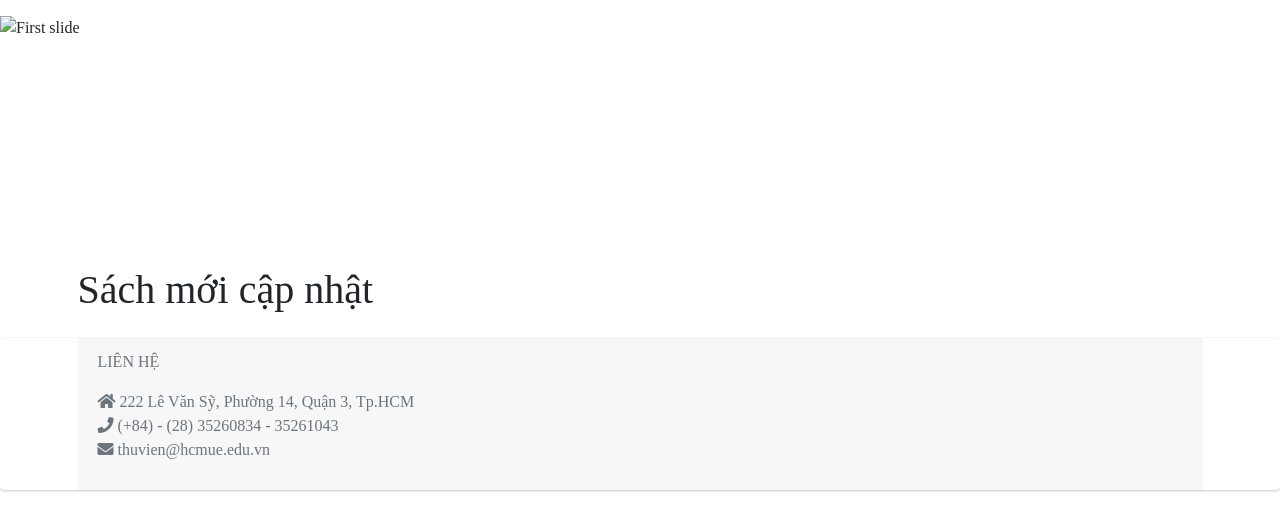
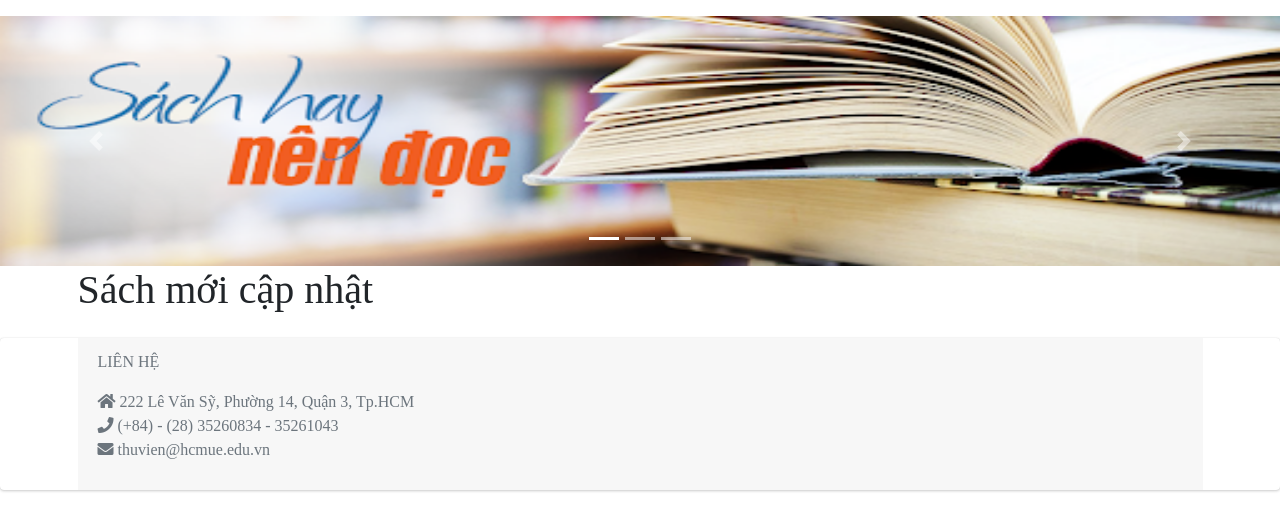
Before and after one commit to huytht/LibraryManagement, a PHP site: page / in a window 1280 px wide. Shown: the part 66-572 px from the top of the page. Run offline with PHP 8.4, Linux system fonts and the light colour scheme; data that the repository does not hold is empty; some libraries are stand-ins or nearby versions; some web fonts are replaced.

Commit message:
update-slide

```diff
--- a/blocks/slide.php
+++ b/blocks/slide.php
@@ -6,13 +6,13 @@
     </ol>
     <div class="carousel-inner">
         <div class="carousel-item active">
-            <img class="d-block w-100" src="http://via.placeholder.com/1920x530" alt="First slide">
+            <img class="d-block w-100" src="public/images/slide1.png" alt="First slide">
         </div>
         <div class="carousel-item">
-            <img class="d-block w-100" src="http://via.placeholder.com/1920x530" alt="Second slide">
+            <img class="d-block w-100" src="public/images/slide2.png" alt="Second slide">
         </div>
         <div class="carousel-item">
-            <img class="d-block w-100" src="http://via.placeholder.com/1920x530" alt="Third slide">
+            <img class="d-block w-100" src="public/images/slide3.jpg" alt="Third slide">
         </div>
     </div>
     <a class="carousel-control-prev" href="#carouselExampleIndicators" role="button" data-slide="prev">
--- a/pages/search.php
+++ b/pages/search.php
@@ -20,7 +20,7 @@
         <div class="left">
             <div class="topleft">
                 <div class="Category">
-                    <h2><?php echo "Tìm truyện"?></h2>
+                    <h2><?php echo "Tìm sách"?></h2>
                 </div>
             </div>
             <div class="mainleft">
```
Also changed, not shown: public/images/background.PNG (deleted), public/images/slide1.png (added), public/images/slide2.png (added), public/images/slide3.jpg (added).
